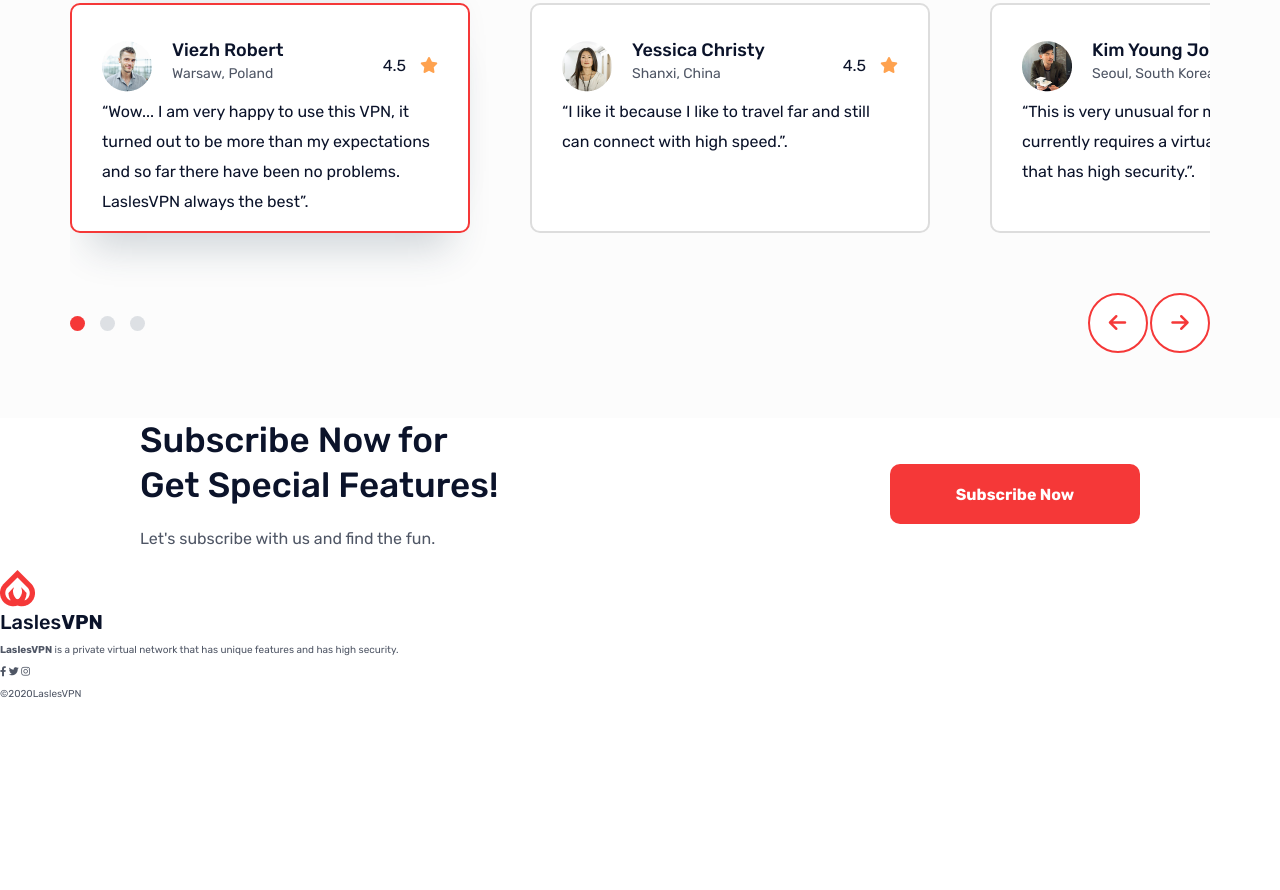
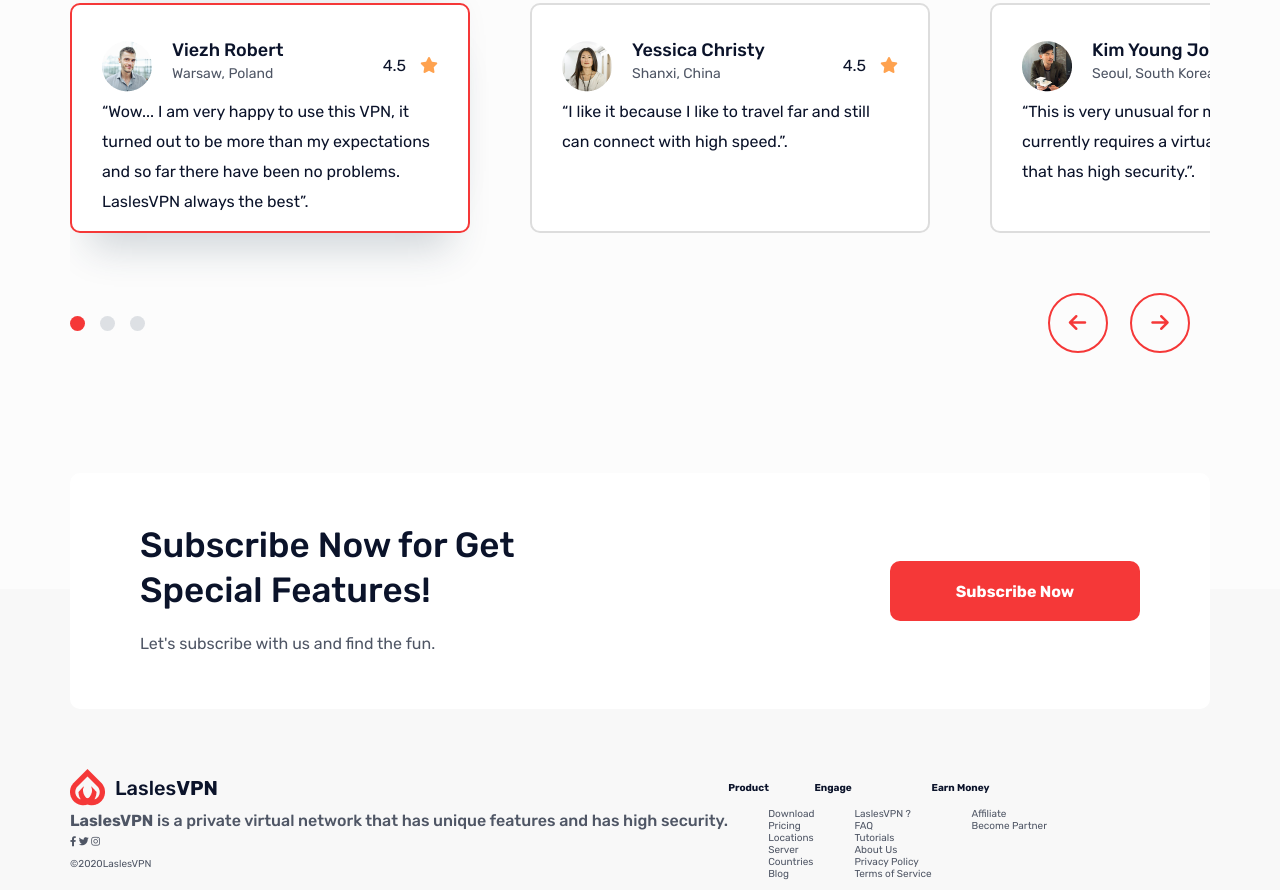
Before and after one commit to DIvakh/LaslesVPN_landing, a plain HTML site: page index.html in a window 1280 px wide. Shown: the part 4196-5086 px from the top of the page. Before the commit the page ends 4906 px from the top, so only its background shows below. Drawn offline with Linux system fonts and the light colour scheme.

Commit message:
interim commit

```diff
--- a/index.html
+++ b/index.html
@@ -51,7 +51,7 @@
               >
             </li>
             <li class="header-li header-li5">
-              <a href="#" class="header-li--link header-li--link5">Help</a>
+              <a href="#help" class="header-li--link header-li--link5">Help</a>
             </li>
           </ul>
         </nav>
@@ -293,7 +293,9 @@
         </div>
       </div>
     </section>
+
     <!-- ========== FEEDBACKS ========== -->
+
     <section class="feedbacks" id="testimonals">
       <div class="container">
         <div class="feedbacks-text">
@@ -386,8 +388,9 @@
           </div>
         </div>
       </div>
-    </section>
+
       <!-- ========== SUBSCRIBE ========== -->
+
       <section class="subscribe container">
         <div class="subscribe-content">
           <div class="subscribe-text">
@@ -401,7 +404,12 @@
           <button class="btn subscribe-button">Subscribe Now</button>
         </div>
       </section>
-    <footer class="footer">
+    </section>
+
+    <!-- ========== FOOTER ========== -->
+
+    <footer class="footer" id="help">
+      <div class="container">
         <div class="footer-left">
           <div class="footer-logo">
             <img src="images/logo.png" alt="Lasles logo" />
@@ -409,7 +417,7 @@
               Lasles<span class="header-brand--span">VPN</span>
             </p>
           </div>
-        <p class="footer-p">
+          <p class="footer-p regular">
             <span class="hero--title--span footer-span">LaslesVPN</span> is a
             private virtual network that has unique features and has high
             security.
@@ -421,6 +429,66 @@
           </div>
           <p class="copyright">&copy2020LaslesVPN</p>
         </div>
+        <div class="footer-right">
+          <div class="footer-list-container">
+            <h4 class="footer-list-title">Product</h4>
+            <ul class="footer-list">
+              <li class="footer-li">
+                <a href="#" class="footer-li--link">Download </a>
+              </li>
+              <li class="footer-li">
+                <a href="#" class="footer-li--link">Pricing</a>
+              </li>
+              <li class="footer-li">
+                <a href="#" class="footer-li--link">Locations</a>
+              </li>
+              <li class="footer-li">
+                <a href="#" class="footer-li--link">Server</a>
+              </li>
+              <li class="footer-li">
+                <a href="#" class="footer-li--link">Countries</a>
+              </li>
+              <li class="footer-li">
+                <a href="#" class="footer-li--link">Blog</a>
+              </li>
+            </ul>
+          </div>
+          <div class="footer-list-container">
+            <h4 class="footer-list-title">Engage</h4>
+            <ul class="footer-list">
+              <li class="footer-li">
+                <a href="#" class="footer-li--link">LaslesVPN ? </a>
+              </li>
+              <li class="footer-li">
+                <a href="#" class="footer-li--link">FAQ</a>
+              </li>
+              <li class="footer-li">
+                <a href="#" class="footer-li--link">Tutorials</a>
+              </li>
+              <li class="footer-li">
+                <a href="#" class="footer-li--link">About Us</a>
+              </li>
+              <li class="footer-li">
+                <a href="#" class="footer-li--link">Privacy Policy</a>
+              </li>
+              <li class="footer-li">
+                <a href="#" class="footer-li--link">Terms of Service</a>
+              </li>
+            </ul>
+          </div>
+          <div class="footer-list-container">
+            <h4 class="footer-list-title">Earn Money</h4>
+            <ul class="footer-list">
+              <li class="footer-li">
+                <a href="#" class="footer-li--link">Affiliate</a>
+              </li>
+              <li class="footer-li">
+                <a href="#" class="footer-li--link">Become Partner</a>
+              </li>
+            </ul>
+          </div>
+        </div>
+      </div>
     </footer>
     <script src="script/index.js"></script>
   </body>
--- a/script/index.js
+++ b/script/index.js
@@ -34,8 +34,6 @@
       $card.offsetLeft - $cardContainer.offsetLeft - $cardContainer.scrollLeft,
       0
     );
-    console.log($card.offsetLeft);
-    console.log($cardContainer.offsetLeft);
 
     $dot.classList.add('selected-dot');
   }
--- a/styles/style.css
+++ b/styles/style.css
@@ -382,7 +382,6 @@
 /* ========== FEEDBACKS ==========  */
 .feedbacks {
   background-color: #fcfcfc;
-  padding-bottom: 65px;
 }
 .feedbacks-text {
   text-align: center;
@@ -464,6 +463,7 @@
   display: flex;
   justify-content: space-between;
   align-items: center;
+  margin-right: 20px;
 }
 
 .dots {
@@ -481,7 +481,7 @@
 }
 
 .arrow-buttons .btn {
-  background-color: #fff;
+  background-color: #fcfcfc;
   color: #f53838;
   border: 2px solid #f53838;
   border-radius: 50%;
@@ -489,6 +489,9 @@
   height: 60px;
   font-size: 2rem;
   transition: 0.3s;
+}
+.arrow-buttons .btn:nth-child(2) {
+  margin-left: 20px;
 }
 .arrow-buttons .btn:hover {
   color: white;
@@ -508,10 +511,17 @@
 .subscribe-content {
   display: flex;
   justify-content: space-between;
-  margin: 0 70px;
+  padding: 50px 70px;
+  position: relative;
+  top: 120px;
+  background-color: white;
+  border-radius: 10px;
 }
 .subscribe-text {
-  flex-basis: 37%;
+  flex-basis: 40%;
+}
+.subscribe-p {
+  margin-bottom: 0;
 }
 .subscribe-title {
   margin: 0;
@@ -528,3 +538,26 @@
   font-size: 1.6rem;
   line-height: 2.5rem;
 }
+
+/* ========== FOOTER ========== */
+
+.footer {
+  background-color: #f8f8f8;
+  padding-top: 180px;
+}
+.footer > .container {
+  display: flex;
+}
+.footer-right {
+  display: flex;
+}
+.footer-p {
+  margin: 0;
+  font-weight: 500;
+}
+.footer-logo {
+  display: flex;
+}
+.footer-logo img {
+  margin-right: 10px;
+}
```
Lines whose indentation alone changed are shown as unchanged.
